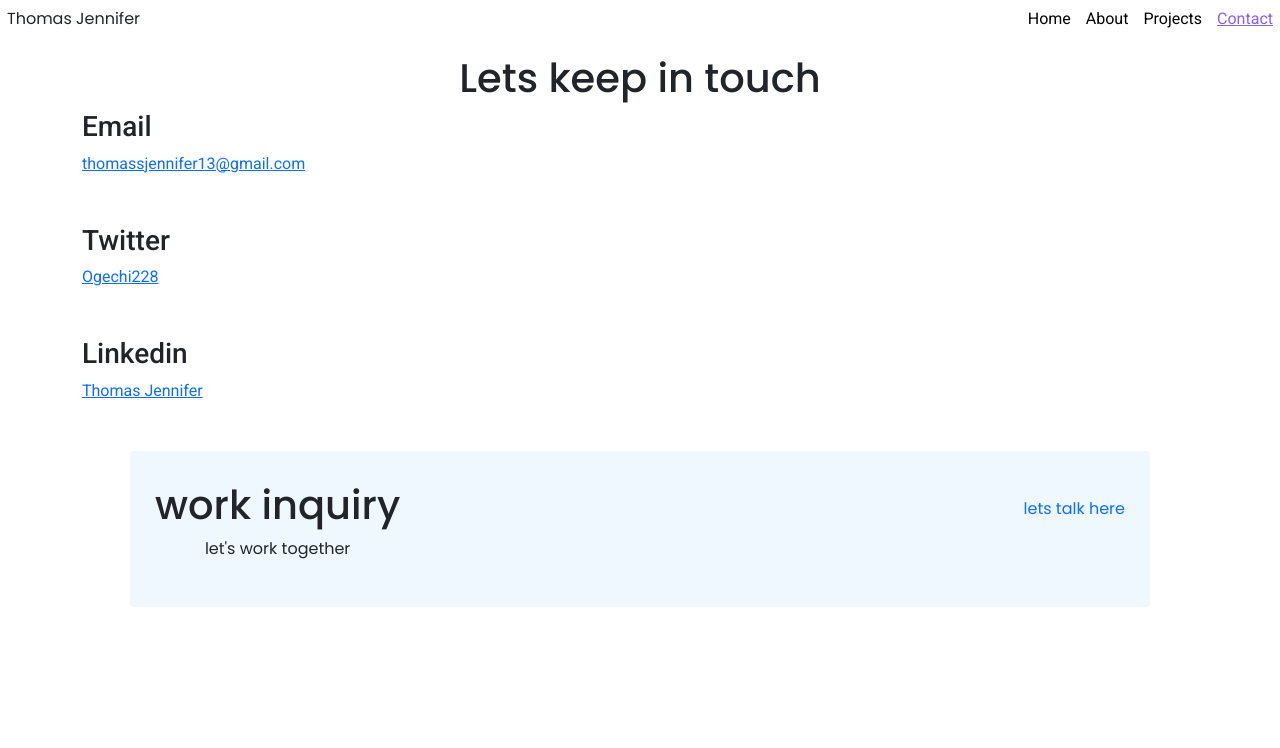
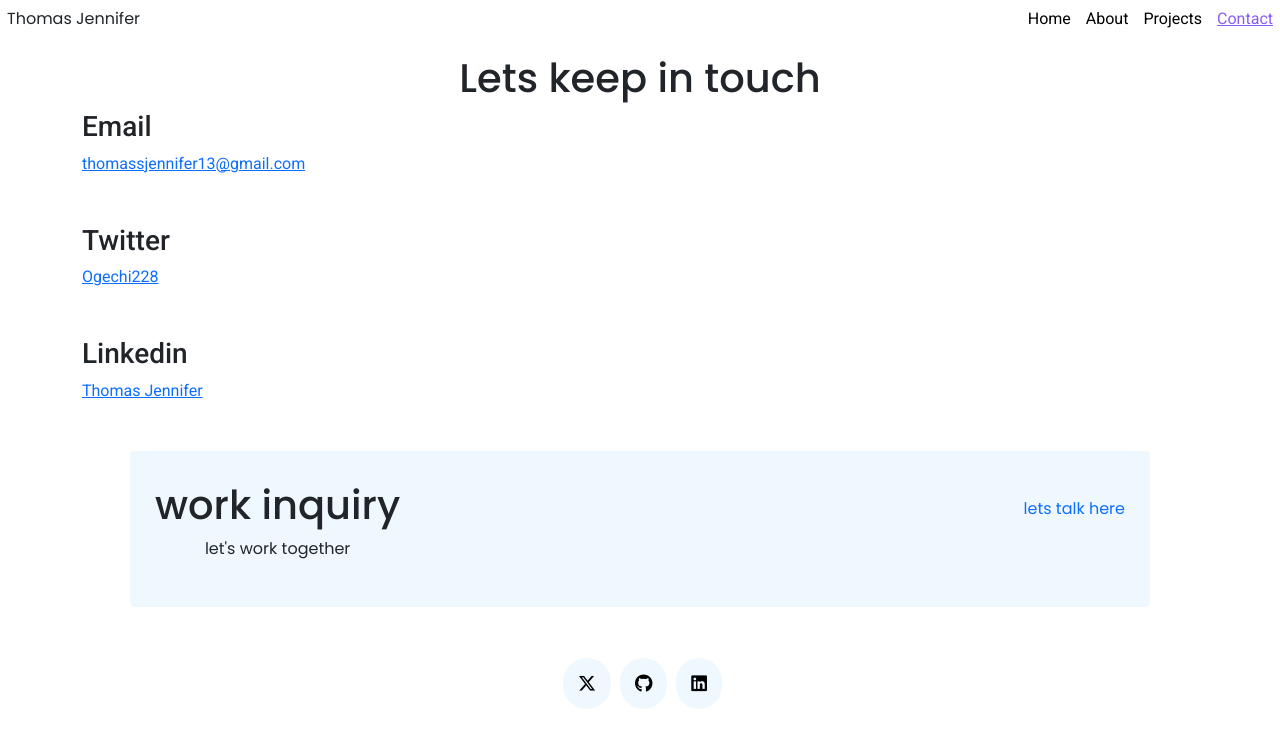
Before and after one commit to ogechi3/developer-resume, a plain HTML site: page contact.html in a window 1280 px wide. Drawn offline with nearby package versions, Linux system fonts and the light colour scheme.

Commit message:
added footer to all files

```diff
--- a/contact.html
+++ b/contact.html
@@ -103,7 +103,7 @@
         >
       </div>
       <div class="p-5">
-        <footer class="d-flex justify-content-between contact-me">
+        <section class="d-flex justify-content-between contact-me">
           <div>
             <h1>work inquiry</h1>
             <p>let's work together</p>
@@ -115,6 +115,28 @@
               >lets talk here</a
             >
           </p>
+        </section>
+        <footer>
+          <div class="icon mt-5">
+            <a
+              href="https://twitter.com/Ogechi228"
+              target="_blank"
+              title=" Thomas Jennifer twitter handle"
+              ><i class="fa-brands fa-x-twitter"></i
+            ></a>
+            <a
+              href="https://github.com/Ogechi3"
+              target="_blank"
+              title="Thomas Jennifer github handle"
+              ><i class="fa-brands fa-github"></i
+            ></a>
+            <a
+              href="https://www.linkedin.com/in/jennifer-thomas13/"
+              target="_blank"
+              title="Thomas Jennifer github handle"
+              ><i class="fa-brands fa-linkedin"></i
+            ></a>
+          </div>
         </footer>
       </div>
     </div>
--- a/styles.css
+++ b/styles.css
@@ -108,12 +108,14 @@ h2 {
 }
 .icon {
   text-align: center;
-  margin: 60px;
+  margin-bottom: 15px;
   padding: 15px 20px;
 }
 .icon a {
   color: black;
+  font-size: 18px;
   padding: 15px;
+  margin-left: 5px;
   border-radius: 30px;
   background-color: aliceblue;
 }
```
Also changed, not shown: about.html (+22 -0 lines), project.html (+23 -1 lines).
